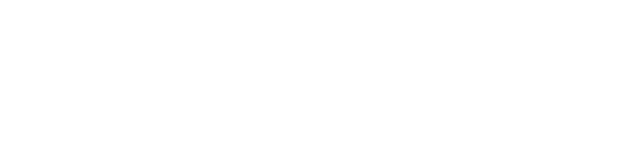
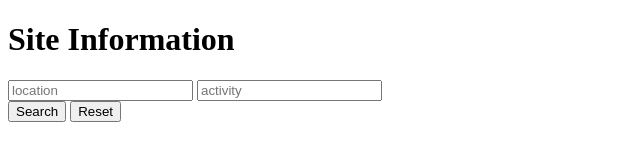
Before and after one commit to mdbow22/NPS-Activity-Planner, a plain HTML site: page index.html in a window 1280 px wide. Shown: the whole page, without its empty margins (0-640 px from the left). Drawn offline with Linux system fonts and the light colour scheme.

Commit message:
updated html file

```diff
--- a/index.html
+++ b/index.html
@@ -6,7 +6,20 @@
   <meta name="viewport" content="width=device-width, initial-scale=1.0">
   <title>National Parks: Where to Go</title>
 </head>
+<body>
+    <div class="card">
+      <h1>Site Information</h1>
 
-<body>
+      <form>
+        <input type="text" placeholder="location">
 
+        <input type="text" placeholder="activity">
+
+      </form>
+
+      <button type="button" class="searchBtn">Search</button>
+
+      <button type="button" class="resetBtn">Reset</button>
+    </div>
 </body>
+</html>
```
